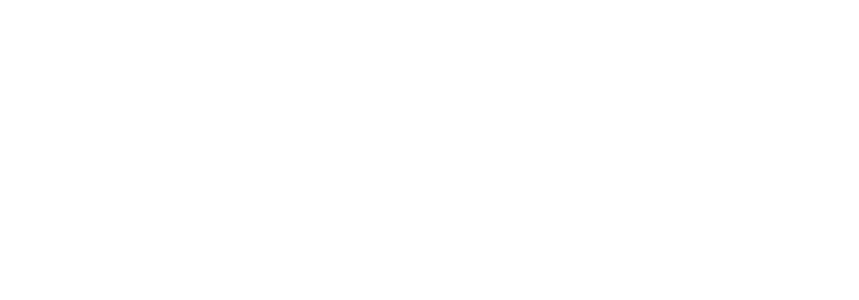
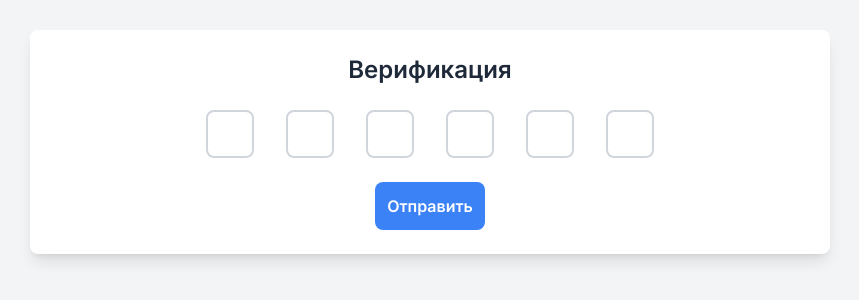
Before and after one commit to Assikk/ARC-admin, a Vue app: page /auth/verify in a window 1280 px wide. Before the commit this address had no page. Shown: the part 258-558 px from the top of the page, without its empty margins (210-1069 px from the left). Built offline with nearby package versions, Linux system fonts and the light colour scheme.

Commit message:
add verify page

```diff
--- a/src/components/domain/auth/login.vue
+++ b/src/components/domain/auth/login.vue
@@ -23,6 +23,7 @@
 import { ref, reactive, watch } from 'vue'
 import { useAlertStore } from '@/stores/alert'
 import { loginSchema } from '@/interfaces/auth.interface'
+import type { loginInterface } from '@/interfaces/auth.interface'
 import { validateForm } from '@/utils/validateForm'
 import { authService } from '@/services/auth.service'
 import { useRouter } from 'vue-router'
@@ -33,7 +34,7 @@
 const router = useRouter()
 const disabledLogin = ref<boolean>(false)
 const errors = reactive<Record<string, any>>({})
-const form = reactive({
+const form = reactive<loginInterface>({
   email: '',
   password: ''
 })
@@ -48,8 +49,9 @@
       await authService.login(form)
       Alert.success('Вы успешно вошли в систему')
       router.push('/')
-    } catch (error) {
+    } catch (error: any) {
       disabledLogin.value = false
+      Alert.error(error.response.data.message)
       console.log(error);
     }
   }
--- /dev/null
+++ b/src/components/domain/auth/verify.vue
@@ -0,0 +1,83 @@
+<template>
+  <div class="h-screen flex justify-center items-center bg-gray-100">
+    <div class="w-[800px] bg-white p-6 rounded-lg shadow-lg flex flex-col gap-6">
+      <h2 class="text-2xl font-semibold text-center text-gray-800">Верификация</h2>
+      <div class="flex gap-8 justify-center">
+        <Single
+        v-for="(_, index) in CODE_LENGTH"
+        :key="index"
+        ref="inputs"
+        :model-value="values[index]"
+        @update:model-value="val => onInput(val, index)"
+        @keydown="e => onKeydown(e, index)"
+        @paste="onPaste"/>
+      </div>
+      <Button @click="send">Отправить</Button>
+    </div>
+  </div>
+</template>
+<script setup lang="ts">
+import { computed, nextTick, watch } from 'vue';
+import Single from '@/components/ui/inputs/single.vue';
+import Button from '@/components/ui/buttons/default.vue'
+import { ref } from 'vue';
+defineOptions({
+  name: 'VerifyComponent'
+})
+
+
+const CODE_LENGTH = 6
+const values = ref<string[]>(Array(6).fill(''))
+const inputs = ref<HTMLInputElement[]>([])
+const code = computed(() => values.value.join(''))
+
+
+const focusInput = (index: number) => {
+  nextTick(() => {
+    inputs.value[index]?.focus()
+  })
+}
+const onInput = (value: string, index: number) => {
+  if (!value) return
+
+  values.value[index] = value
+
+  if (index < CODE_LENGTH - 1) {
+    focusInput(index + 1)
+  }
+}
+
+const onKeydown = (e: KeyboardEvent, index: number) => {
+  if (e.key === 'Backspace') {
+    if (values.value[index]) {
+      // очищаем текущий и всё справа
+      for (let i = index; i < CODE_LENGTH; i++) {
+        values.value[i] = ''
+      }
+    } else if (index > 0) {
+      focusInput(index - 1)
+      for (let i = index - 1; i < CODE_LENGTH; i++) {
+        values.value[i] = ''
+      }
+    }
+  }
+}
+const onPaste = (e: ClipboardEvent) => {
+  const paste = e.clipboardData
+    ?.getData('text')
+    .replace(/\D/g, '')
+    .slice(0, CODE_LENGTH)
+
+  if (!paste) return
+
+  paste.split('').forEach((char, i) => {
+    values.value[i] = char
+  })
+
+  focusInput(Math.min(paste.length, CODE_LENGTH - 1))
+}
+const send = () => {
+  console.log(code.value);
+}
+
+</script>
--- /dev/null
+++ b/src/components/ui/inputs/single.vue
@@ -0,0 +1,75 @@
+<script setup lang="ts">
+import { ref } from 'vue';
+defineOptions({
+  name: 'SingleInput'
+})
+const inputRef = ref<HTMLInputElement | null>(null)
+
+defineExpose({
+  focus: () => {
+    inputRef.value?.focus()
+  }
+})
+const props = withDefaults(defineProps<{
+  modelValue: string | undefined
+  label?: string
+  error?: boolean
+  errorMsg?: string
+  disabled?: boolean,
+}>(), {
+  error: false,
+  disabled: false,
+})
+
+
+
+
+
+const onBeforeInput = (e: InputEvent) => {
+  if (e.data && !/^\d+$/.test(e.data)) {
+    e.preventDefault()
+  }
+}
+const emit = defineEmits<{
+  (e: 'update:modelValue', value: string): void;
+  (e: 'keydown', event: KeyboardEvent): void
+  (e: 'paste', event: ClipboardEvent): void
+}>();
+
+const onInput = (event: Event) => {
+  const target = event.target as HTMLInputElement
+  emit('update:modelValue', target.value as string);
+}
+
+</script>
+
+<template>
+  <div class="flex flex-col space-y-2">
+    <label v-if="label" class="font-semibold text-gray-800">
+      {{ label }}
+    </label>
+
+    <div class="flex gap-3">
+      <input
+        ref="inputRef"
+        type="text"
+        pattern="[0-9]*"
+        autocomplete="one-time-code"
+        inputmode="numeric"
+        maxlength="1"
+        :disabled="disabled"
+        :value="modelValue"
+        @beforeinput="onBeforeInput"
+        @input="onInput"
+        @keydown="$emit('keydown', $event)"
+        @paste.prevent="$emit('paste', $event)"
+        class="w-12 h-12 text-center text-lg font-semibold border-2 rounded-lg outline-none transition-all duration-300 placeholder:text-gray-500 focus:shadow-lg"
+        :class="[ disabled ? 'bg-gray-200 border-gray-400 text-gray-600 cursor-not-allowed opacity-75' : error ? 'border-[#EF4444]' : 'border-gray-300 focus:border-blue-500 focus:shadow-blue-300/50']"
+      />
+    </div>
+
+    <p v-if="errorMsg" class="text-xs font-medium text-[#EF4444]">
+      {{ errorMsg }}
+    </p>
+  </div>
+</template>
--- a/src/interfaces/auth.interface.ts
+++ b/src/interfaces/auth.interface.ts
@@ -8,3 +8,22 @@
   email: z.email('Неправильный формат почты').min(1, 'Введите почту'),
   password: z.string().min(6, 'Пароль должен содержать как минимум 6 символов')
 })
+
+export interface authInterface {
+  email: string,
+  password: string,
+  fullName: string,
+  phone: string,
+  city: string,
+  role: string,
+  deviceId: string
+}
+export const authSchema = z.object({
+  email: z.email('Неправильный формат почты').min(1, 'Введите почту'),
+  password: z.string().min(6, 'Пароль должен содержать как минимум 6 символов').min(1, 'Введите пароль'),
+  fullName: z.string().min(1, 'Введите ФИО'),
+  phone: z.string().regex(/^\+992\d+$/, { message: "Номер должен начинаться с +992 и содержать только цифры." }).min(9, { message: "Номер телефона должен содержать минимум 9 символов." }).min(1, 'Введите телефон'),
+  city: z.string().min(1, 'Введите город'),
+  role: z.string().min(1, 'Введите роль'),
+  deviceId: z.string()
+})
--- /dev/null
+++ b/src/pages/auth/verify.vue
@@ -0,0 +1,10 @@
+<template>
+  <Page/>
+</template>
+<script setup lang="ts">
+import Page from '@/components/domain/auth/verify.vue'
+
+defineOptions({
+  name: 'VerifyPage'
+})
+</script>
--- a/src/router/index.ts
+++ b/src/router/index.ts
@@ -32,6 +32,12 @@
         name: 'register',
         component: () => import('@/pages/auth/register.vue'),
         meta: { title: 'Регистрация' }
+      },
+      {
+        path: 'verify',
+        name: 'Verify',
+        component: () => import('@/pages/auth/verify.vue'),
+        meta: { title: 'Верификация' }
       }
     ]
   }
--- a/src/services/auth.service.ts
+++ b/src/services/auth.service.ts
@@ -1,9 +1,13 @@
 import axios from '@/utils/axios'
-import type { loginInterface } from '@/interfaces/auth.interface'
+import type { loginInterface, authInterface } from '@/interfaces/auth.interface'
 
 export const authService = {
   async login(form: loginInterface) {
     const res = await axios.post('auth/login', form)
     return res
+  },
+  async auth(form: authInterface) {
+    const res = await axios.post('auth/register', form)
+    return res
   }
 }
--- a/src/utils/axios.ts
+++ b/src/utils/axios.ts
@@ -2,7 +2,7 @@
 
 
 const instance = axios.create({
-  baseURL: 'http://tjk-scrumtest01:8080/api/',
+  baseURL: 'http://172.28.198.47:8080/api/',
   headers: {
     'Content-Type': 'application/json',
   },
```
Also changed, not shown: src/components/domain/auth/register.vue (+46 -27 lines).
